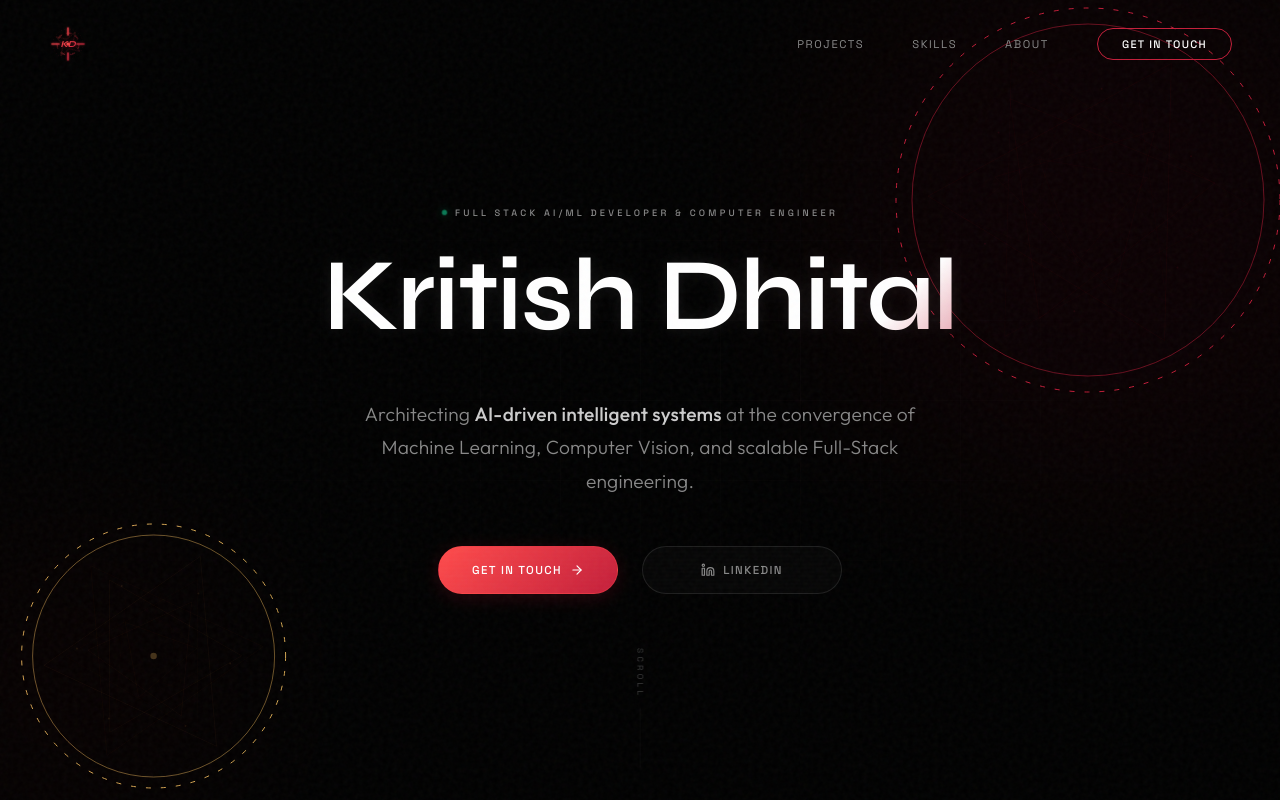
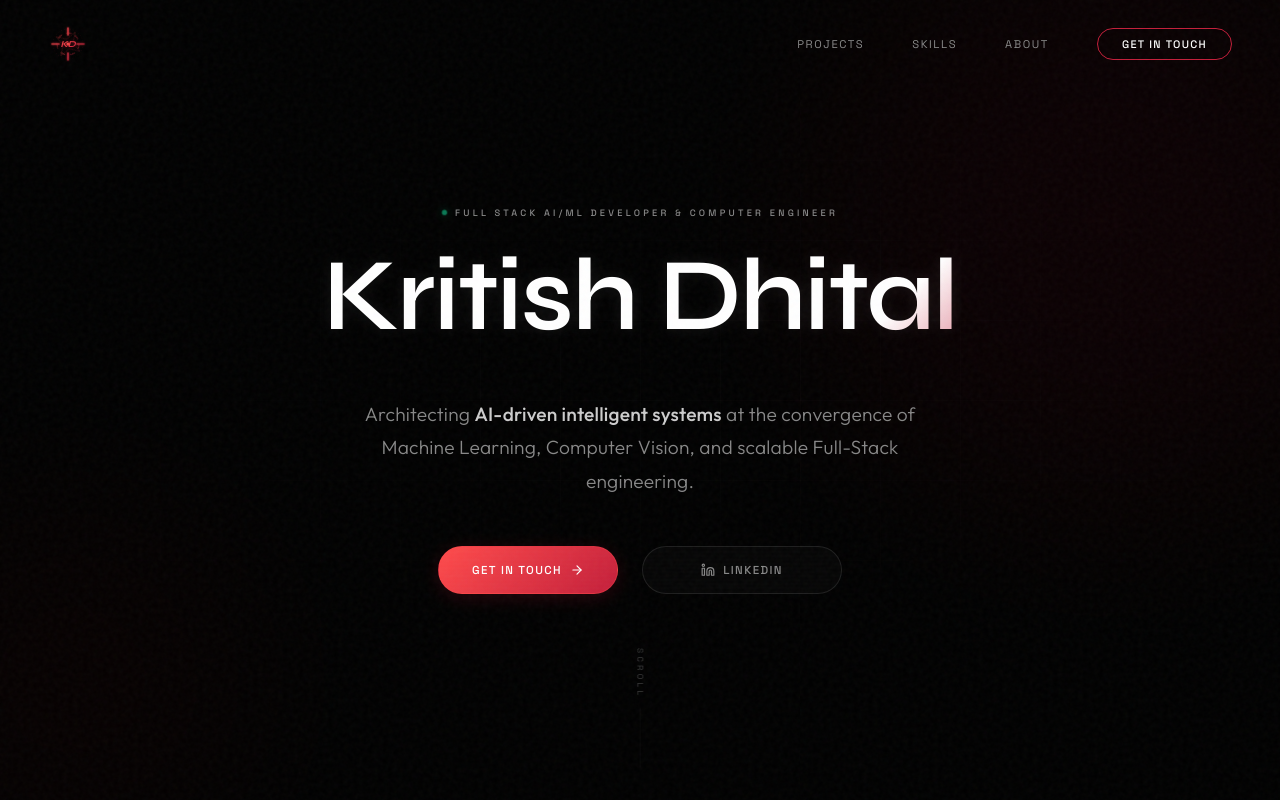
Before and after one commit to KritishX/portfolio-website, a React (Vite) app: page / in a window 1280 px wide. Shown: the top 800 px of the page. Built offline with nearby package versions, Linux system fonts and the light colour scheme; a web font is replaced by a local one.

Commit message:
design: moved technical mandala to loading screen and removed from main app

```diff
--- a/src/App.tsx
+++ b/src/App.tsx
@@ -5,7 +5,6 @@ import { Routes, Route, useLocation, useNavigationType } from 'react-router-dom'
 import LoadingScreen from './components/LoadingScreen'
 import Navigation from './components/Navigation'
 import Footer from './components/Footer'
-import SacredGeometry from './components/SacredGeometry'
 import Home from './pages/Home'
 import Terms from './pages/Terms'
 import Privacy from './pages/Privacy'
@@ -67,8 +66,6 @@ export default function App() {
 
       {!loading && (
         <>
-          <SacredGeometry />
-
           <motion.div
             initial={{ opacity: 0 }}
             animate={{ opacity: 1 }}
--- a/src/components/LoadingScreen.tsx
+++ b/src/components/LoadingScreen.tsx
@@ -1,5 +1,6 @@
 import { motion, AnimatePresence } from 'framer-motion'
 import { useState, useEffect, useRef } from 'react'
+import SacredGeometry from './SacredGeometry'
 
 interface LoadingScreenProps {
   onComplete: () => void
@@ -233,6 +234,7 @@ export default function LoadingScreen({ onComplete }: LoadingScreenProps) {
         exit={{ opacity: 0 }}
         transition={{ duration: 0.8, ease: [0.16, 1, 0.3, 1] }}
       >
+        <SacredGeometry />
         <div className="loading-center">
           <motion.div
             className="loading-mandala-wrap"
```
